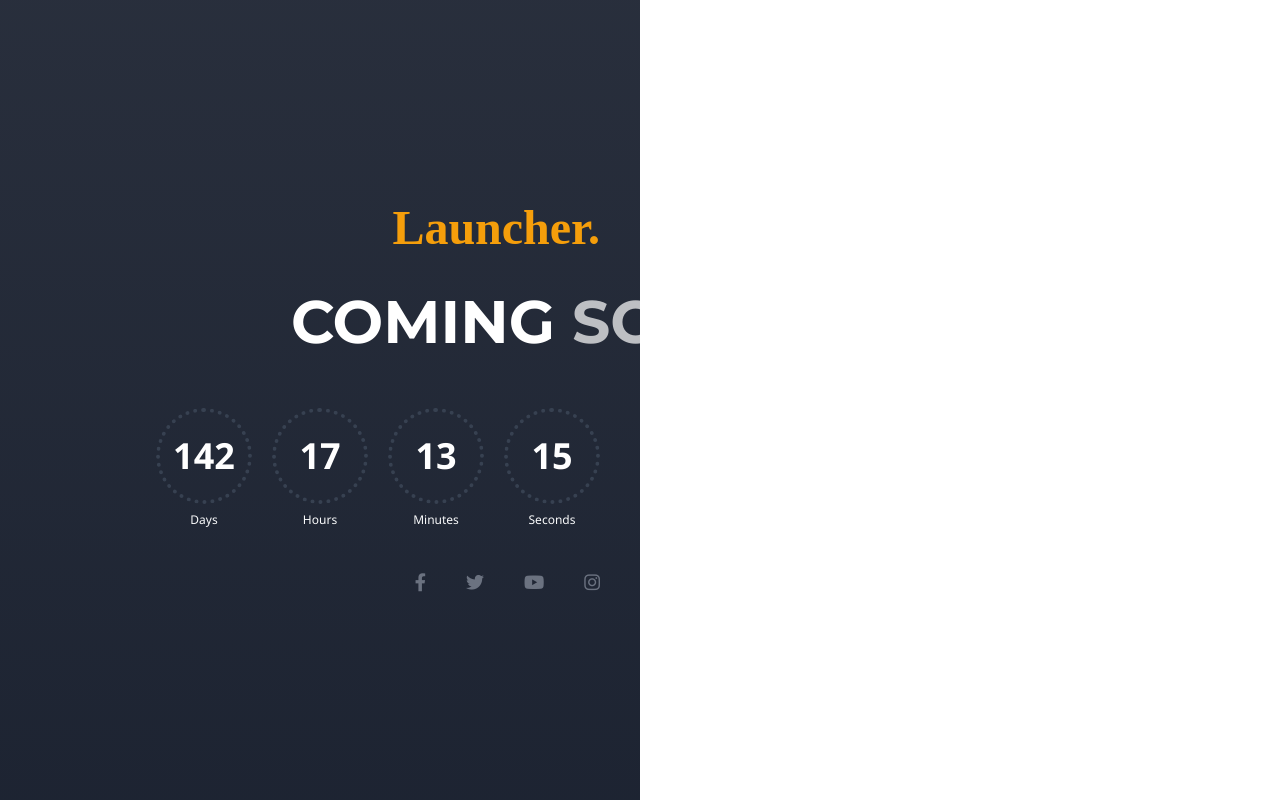
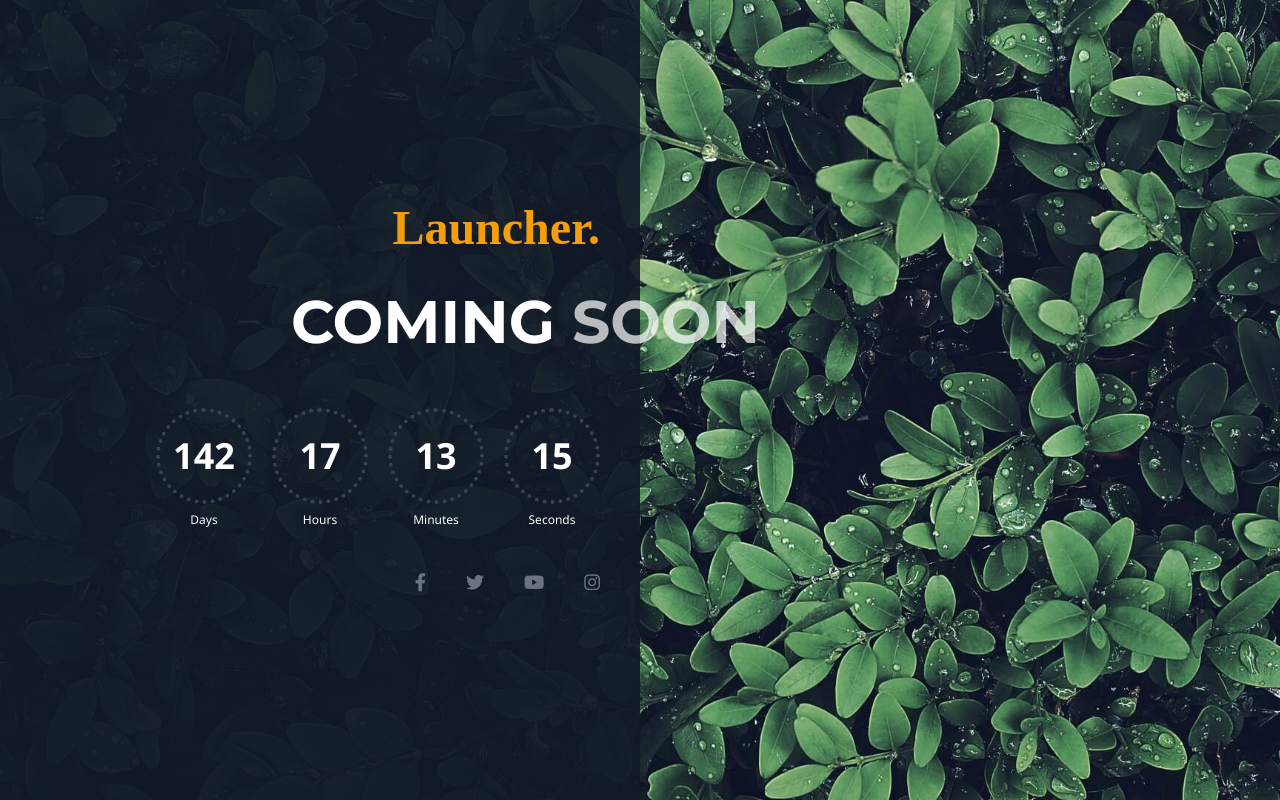
Before and after one commit to AnirudhBhanot/Evergreen, a plain HTML site: page index.html in a window 1280 px wide. Drawn offline with nearby package versions, Linux system fonts and the light colour scheme; a web font is replaced by a local one.

Commit message:
Update index.html

```diff
--- a/index.html
+++ b/index.html
@@ -36,7 +36,7 @@
 
 
   <!-- Header -->
-  <header class="w-full bg-[url('assets/img/leaves.jpg')] bg-cover bg-bottom">
+  <header class="w-full bg-[url('./leaves.jpg')] bg-cover bg-bottom">
     <div class="w-full min-h-screen md:w-1/2 bg-gradient-to-b from-gray-900/90 to-gray-900/95 p-10 flex">
       <div class="w-full text-center my-auto">
         <h1 class="font-bold text-5xl font-Comforter-Brush text-amber-500 mb-10 md:text-right">Launcher.</h1>
```
